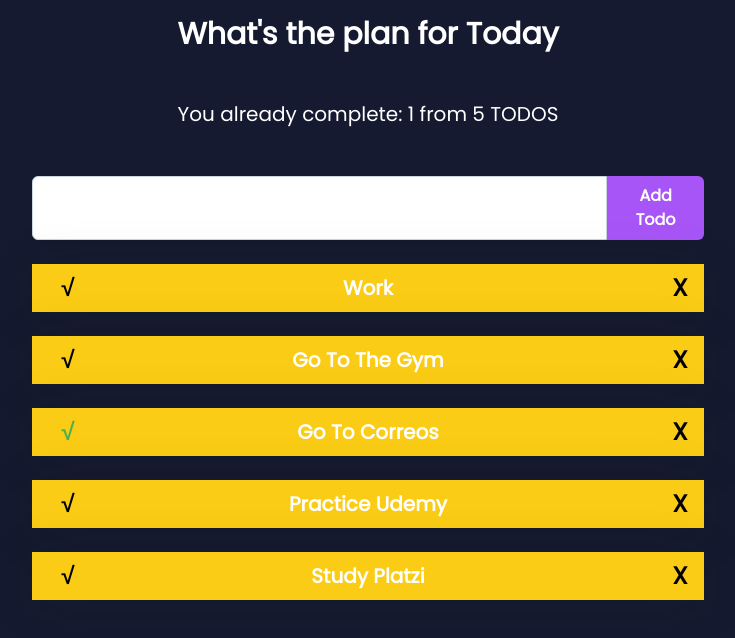
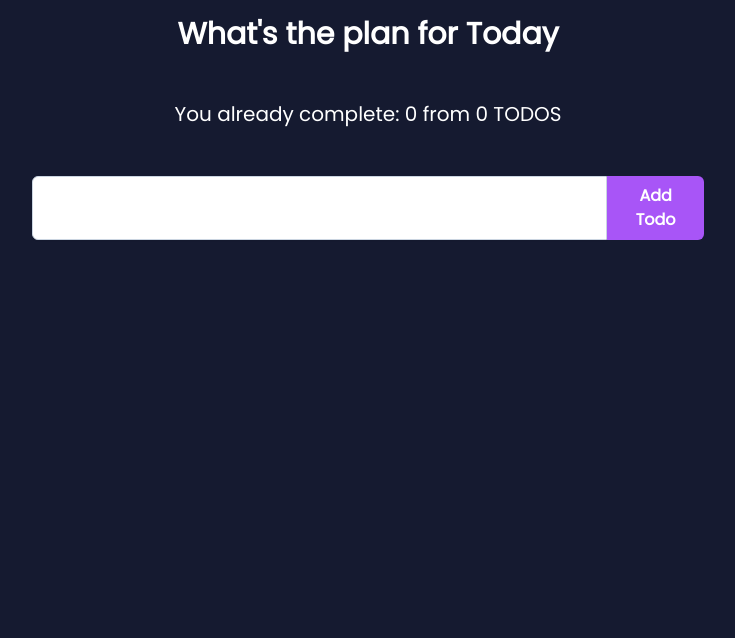
Before and after one commit to chicacode/chica-list-app, a React (Create React App) app: page / in a window 1280 px wide. Shown: the top 638 px of the page, without its empty margins (272-1007 px from the left). Built offline with nearby package versions, Linux system fonts and the light colour scheme.

Commit message:
feat: added custom hook localstorage

```diff
--- a/src/App.js
+++ b/src/App.js
@@ -2,21 +2,46 @@
 import './index.css';
 import TodoCounter from './components/TodoCounter';
 import TodoSearch from './components/TodoSearch';
-import CreateTodoButton from './components/CreateTodoButton';
 import TodoList from './components/TodoList';
 import TodoItem from './components/TodoItem';
 
-const defaultTodos = [
-  { text: 'Work', completed: false },
-  { text: 'Go to the gym', completed: false },
-  { text: 'Go to correos', completed: true },
-  { text: 'Practice Udemy', completed: false },
-  { text: 'study Platzi', completed: false },
-]
+// const defaultTodos = [
+//   { text: 'Work', completed: false },
+//   { text: 'Go to the gym', completed: false },
+//   { text: 'Go to correos', completed: true },
+//   { text: 'Practice Udemy', completed: false },
+//   { text: 'study Platzi', completed: false },
+// ]
+
+function useLocalStorage(itemName, initialValue) {
+  const localStorageItem = localStorage.getItem(itemName);
+  let parsedItem;
+
+  if (!localStorageItem) {
+    localStorage.setItem(itemName, JSON.stringify(initialValue));
+    parsedItem = initialValue;
+  } else {
+    parsedItem = JSON.parse(localStorageItem)
+  }
+
+  const [item, setItem] = useState(parsedItem);
+
+  const saveItem = (newTodos) => {
+    const stringifiedTodos = JSON.stringify(newTodos);
+    localStorage.setItem(itemName, stringifiedTodos);
+    setItem(newTodos);
+  };
+
+  return [
+    item,
+    saveItem
+  ];
+
+}
 
 function App() {
+  const [todos, saveTodos] = useLocalStorage('TODOS_V1', []);
   const [searchValue, setSearchValue] = useState('');
-  const [todos, setTodos] = useState(defaultTodos);
 
   const completedTodo = todos.filter(todo => todo.completed === true).length;
   const totalTodos = todos.length;
@@ -34,6 +59,8 @@
     })
   }
 
+
+
   const completeTodo = (text) => {
     // examinar todo por todo cual tiene exactamente ese mismo texto para obtener la posicion del array
     const todoIndex = todos.findIndex(todo => todo.text === text);
@@ -45,7 +72,7 @@
       completed: true
     };
 
-    setTodos(newTodosList);
+    saveTodos(newTodosList);
   }
 
   const deleteTodo = (text) => {
@@ -56,7 +83,7 @@
 
     newTodosList.splice(todoIndex, 1)
 
-    setTodos(newTodosList);
+    saveTodos(newTodosList);
   }
   return (
     <Fragment>
```
